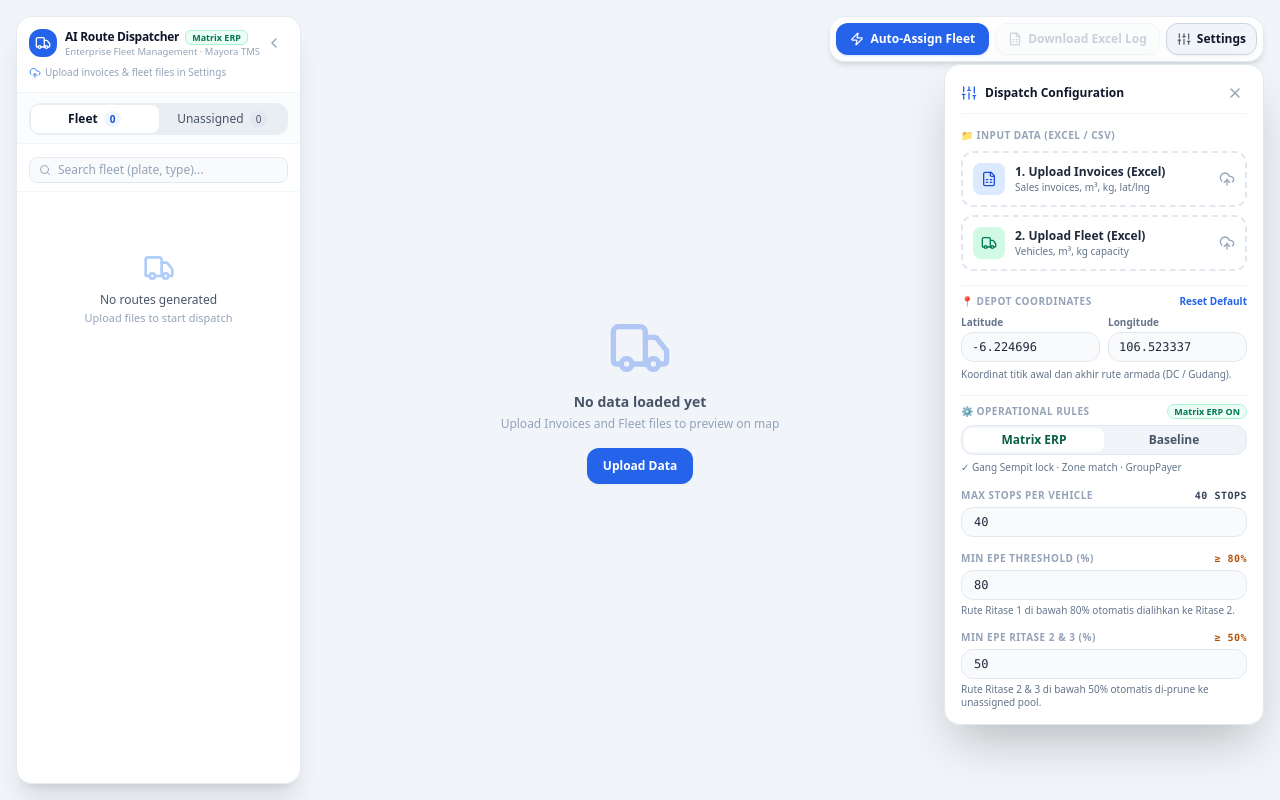
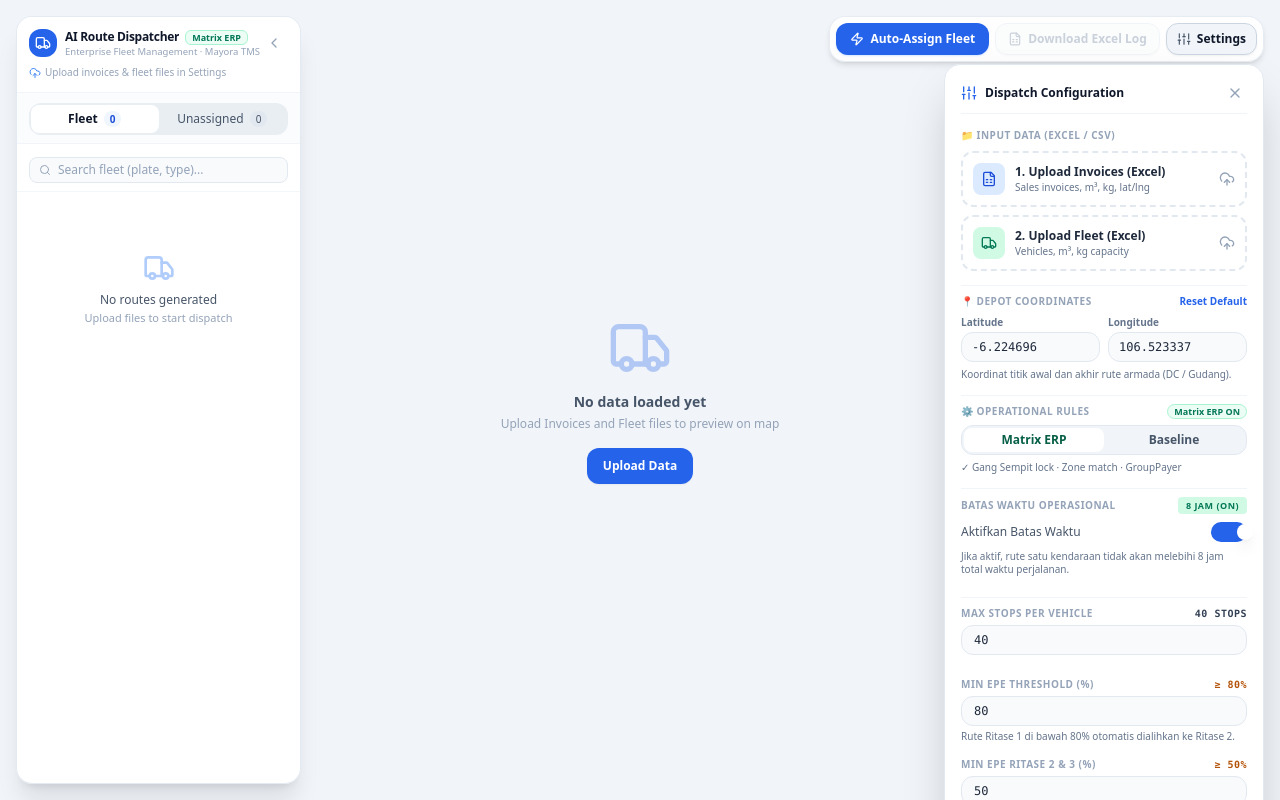
Before and after one commit to prestigethinkr/RouteManagement, a Next.js app in the folder frontend/: page /admin/dashboard in a window 1280 px wide. Both pictures are taken after a click on the button "Auto-Assign Fleet". Built offline with nearby package versions, Linux system fonts and the light colour scheme.

Commit message:
feat: add operational time limit toggle and fix unassigned bug in solver

```diff
--- a/frontend/app/admin/dashboard/page.tsx
+++ b/frontend/app/admin/dashboard/page.tsx
@@ -106,8 +106,8 @@ export default function FleetDispatchPage() {
   // --- Algorithm / Constraint Mode state ---
   const [selectedAlgorithm, setSelectedAlgorithm] = useState<"matrix" | "ortools">("matrix");
   const [viewingAlgorithm, setViewingAlgorithm] = useState<"matrix" | "ortools">("matrix");
-  const [ortoolsResult, setOrtoolsResult] = useState<{ routes: AssignedRoute[]; unassigned: PendingOutlet[] } | null>(null);
-  const [matrixResult, setMatrixResult] = useState<{ routes: AssignedRoute[]; unassigned: PendingOutlet[] } | null>(null);
+  const [ortoolsResult, setOrtoolsResult] = useState<{ routes: AssignedRoute[]; unassigned: PendingOutlet[]; pruned_routes_count?: number } | null>(null);
+  const [matrixResult, setMatrixResult] = useState<{ routes: AssignedRoute[]; unassigned: PendingOutlet[]; pruned_routes_count?: number } | null>(null);
   const [isDownloadingExcel, setIsDownloadingExcel] = useState(false);
 
   // --- Derived: active result for current view ---
@@ -149,6 +149,7 @@ export default function FleetDispatchPage() {
 
   // --- Max stops per vehicle ---
   const [maxStops, setMaxStops] = useState(40);
+  const [useTimeLimit, setUseTimeLimit] = useState(true);
 
   // --- Min EPE Threshold (%) for Trip 1 Route Pruning ---
   const [minEpeThreshold, setMinEpeThreshold] = useState(80);
@@ -751,6 +752,7 @@ export default function FleetDispatchPage() {
         max_stops: maxStops > 0 ? maxStops : 40,
         use_matrix_constraints: useMatrix,
         min_epe_threshold: minEpeThreshold > 0 ? minEpeThreshold / 100 : 0.0,
+        use_time_limit: useTimeLimit,
         start_recap_no: 10000000,
       };
 
@@ -878,7 +880,11 @@ export default function FleetDispatchPage() {
         .map((id: string) => resolveOutlet(id, outletMap))
         .filter((o: PendingOutlet | undefined): o is PendingOutlet => o !== undefined);
 
-      const newResult = { routes: reconstructedRoutes, unassigned: unassignedList };
+      const newResult = {
+        routes: reconstructedRoutes,
+        unassigned: unassignedList,
+        pruned_routes_count: optimizedData.pruned_routes_count || 0,
+      };
       if (useMatrix) {
         setMatrixResult(newResult);
         setViewingAlgorithm("matrix");
@@ -1378,6 +1384,8 @@ export default function FleetDispatchPage() {
         algorithm: viewingAlgorithm === "matrix" ? "ortools-matrix" : "ortools",
         max_stops: maxStops > 0 ? maxStops : 40,
         min_epe_threshold: minEpeThreshold > 0 ? minEpeThreshold / 100 : 0.0,
+        use_time_limit: useTimeLimit,
+        pruned_routes_count: (viewingAlgorithm === "matrix" ? matrixResult : ortoolsResult)?.pruned_routes_count || 0,
       };
 
       const res = await fetch(`${getCvrpApiBase()}/export-excel-log`, {
@@ -2411,8 +2419,45 @@ export default function FleetDispatchPage() {
             </p>
           </div>
 
+          {/* Operational Time Limit */}
+          <div className="space-y-2 py-2 border-t border-slate-100">
+            <div className="flex items-center justify-between text-[10px] font-bold uppercase tracking-wider text-slate-400">
+              <span>Batas Waktu Operasional</span>
+              <span className={`px-2 py-0.5 rounded text-[9px] ${
+                useTimeLimit
+                  ? "bg-emerald-100 text-emerald-700"
+                  : "bg-slate-100 text-slate-500"
+              }`}>
+                {useTimeLimit ? "8 JAM (ON)" : "UNLIMITED (OFF)"}
+              </span>
+            </div>
+
+            <div className="flex items-center justify-between">
+              <span className="text-xs text-slate-600 font-medium">Aktifkan Batas Waktu</span>
+              <button
+                type="button"
+                role="switch"
+                aria-checked={useTimeLimit}
+                onClick={() => setUseTimeLimit(!useTimeLimit)}
+                className={`relative inline-flex h-5 w-9 shrink-0 cursor-pointer items-center justify-center rounded-full border-2 border-transparent transition-colors focus-visible:outline-none focus-visible:ring-2 focus-visible:ring-slate-400 focus-visible:ring-offset-2 focus-visible:ring-offset-white ${
+                  useTimeLimit ? 'bg-blue-600' : 'bg-slate-200'
+                }`}
+              >
+                <span className="sr-only">Aktifkan Batas Waktu</span>
+                <span
+                  className={`pointer-events-none block h-4 w-4 rounded-full bg-white shadow-lg ring-0 transition-transform ${
+                    useTimeLimit ? 'translate-x-4' : 'translate-x-0'
+                  }`}
+                />
+              </button>
+            </div>
+            <p className="text-[10px] text-slate-500 leading-tight">
+              Jika aktif, rute satu kendaraan tidak akan melebihi 8 jam total waktu perjalanan.
+            </p>
+          </div>
+
           {/* Max Stops per Vehicle */}
-          <div className="space-y-1">
+          <div className="space-y-1 py-2 border-t border-slate-100">
             <div className="flex items-center justify-between text-[10px] font-bold uppercase tracking-wider text-slate-400">
               <span>Max Stops per Vehicle</span>
               <span className="text-slate-700 font-mono">{maxStops} stops</span>
```
Also changed, not shown: frontend/public/sw.js, 1 other file (tests, documents, lock files or other folders).
